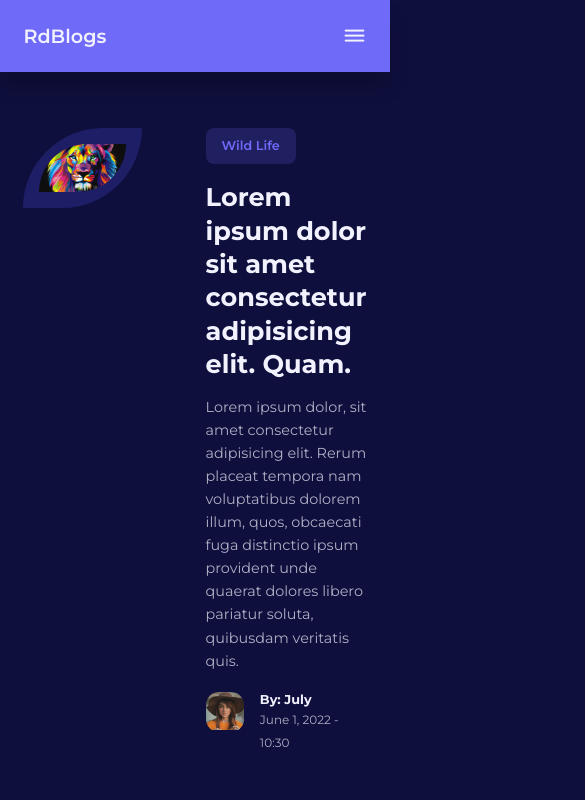
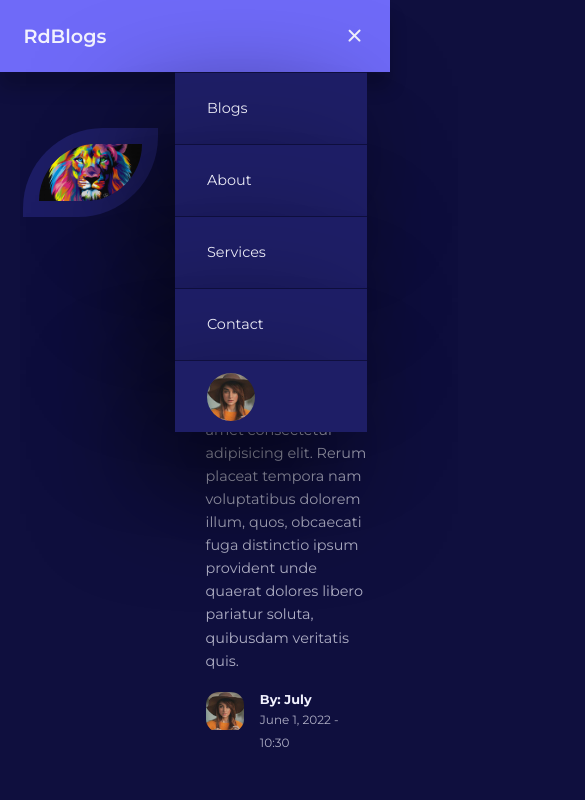
Before and after one commit to DhyeyFultariya/PHP-Blog-Website, a plain HTML site: page index.html in a window 390 px wide. Both pictures are taken after a click on the button 354 px from the left and 36 px from the top of the page. Shown: the top 800 px of the page, 585 px wide, since content can reach past the window. Drawn offline with nearby package versions, Linux system fonts and the light colour scheme.

Commit message:
edit open close btn

```diff
--- a/index.html
+++ b/index.html
@@ -20,7 +20,7 @@
                 <li><a href="about.html">About</a></li>
                 <li><a href="services.html">Services</a></li>
                 <li><a href="contact.html">Contact</a></li>
-                <li><a href="signin.html">Signin</a></li>
+                <!-- <li><a href="signin.html">Signin</a></li> -->
                 <li class="nav-profile">
                     <div class="avatar">
                         <img src="./images/avatar1.jpg" alt="">
--- a/main.js
+++ b/main.js
@@ -0,0 +1,21 @@
+const navItems = document.querySelector(".nav-items");
+const openNavBtn = document.querySelector("#open-nav-btn");
+const closeNavBtn = document.querySelector("#close-nav-btn");
+
+//  open nav dropdown
+const openNav = () => {
+    navItems.style.display = 'flex';
+    openNavBtn.style.display = 'none';
+    closeNavBtn.style.display = 'inline-block';
+}
+
+//  close nav dropdown
+const closeNav = () => {
+    navItems.style.display = 'none';
+    openNavBtn.style.display = 'inline-block';
+    closeNavBtn.style.display = 'none';
+}
+
+
+openNavBtn.addEventListener('click', openNav);
+closeNavBtn.addEventListener('click', closeNav);
--- a/style.css
+++ b/style.css
@@ -374,6 +374,7 @@ footer ul a:hover {
         align-items: flex-start;
         justify-content: center;
         display: none;
+        perspective: 400px;
     }
 
     .nav-items li {
@@ -383,6 +384,34 @@ footer ul a:hover {
         align-items: center;
         box-shadow: -2rem 3rem 7rem rgba(0, 0, 0, 0.7);
         border-top: 1px solid var(--color-bg);
+        animation: animatDropdown 400ms 0s ease forwards;
+        opacity: 0;
+        transform-origin: top;
+    }
+
+    .nav-items li:nth-child(2) {
+        animation-delay: 200ms;
+    }
+    .nav-items li:nth-child(3) {
+        animation-delay: 400ms;
+    }
+    .nav-items li:nth-child(4) {
+        animation-delay: 600ms;
+    }
+    .nav-items li:nth-child(5) {
+        animation-delay: 800ms;
+    }
+
+
+    /* nav dropdown animation */
+    @keyframes animatDropdown {
+        0% {
+            transform: rotateX(90deg);
+        }
+        100% {
+            transform: rotateX(0deg);
+            opacity: 1;
+        }
     }
 
     .nav-items li a {
@@ -409,4 +438,18 @@ footer ul a:hover {
         border: 0;
     }
 
+    .featured-container {
+        gap: 3rem;
+    }
+
+    .posts-container {
+        grid-template-columns: 1fr 1fr;
+        gap: 3rem;
+    }
+
+    .footer-container {
+        grid-template-columns: 1fr 1fr;
+    }
 }
+
+/* ======================== MEDIA QUERIES (SMALL DEVICES) ============================= */
```
